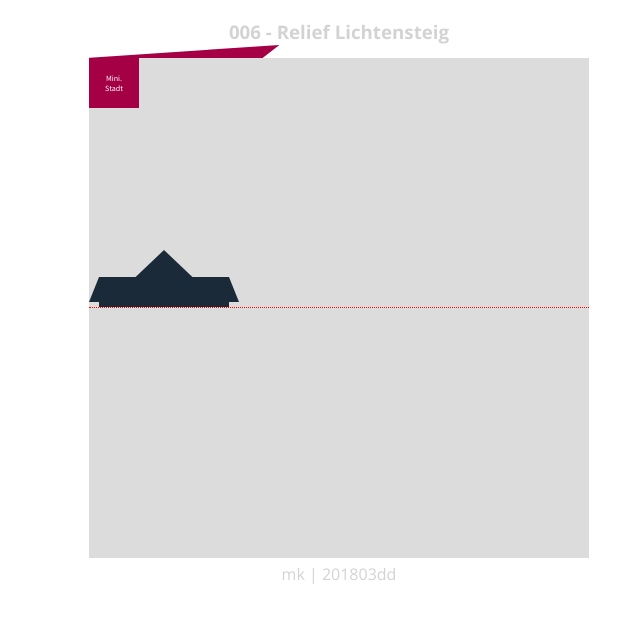
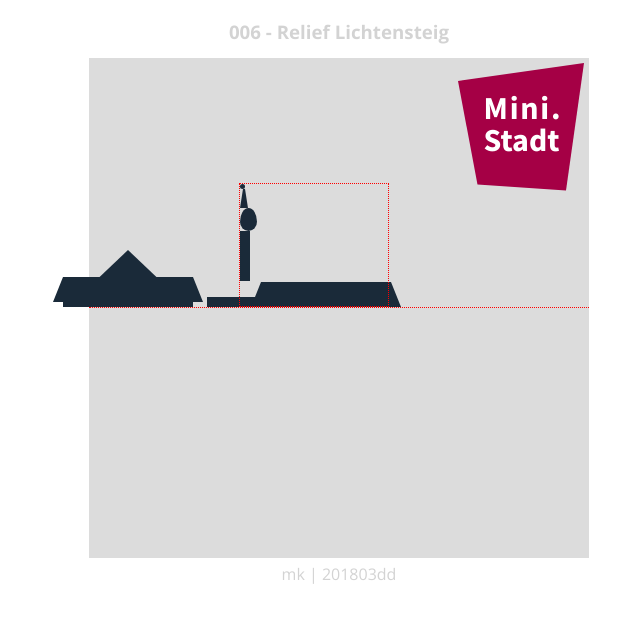
Before and after one commit to bgeye/challenge, a plain HTML site: page 006/index.html in a window 1280 px wide. Shown: the whole page, without its empty margins (301-941 px from the left). Drawn offline with nearby package versions, Linux system fonts and the light colour scheme.

Commit message:
working on houses

```diff
--- a/006/index.html
+++ b/006/index.html
@@ -14,28 +14,31 @@
     <main class="main">
         <div class="main_relief">
             <div class="main__first first">
-                <div class="first__top">
-
-                </div>
-                <div class="first__center">
-
-                </div>
-                <div class="first__bottom">
-
+                <div class="first__house">
+                    <div class="first__top"></div>
+                    <div class="first__center"></div>
+                    <div class="first__bottom"></div>
                 </div>
             </div>
-
+            <div class="main__second"></div>
+            <div class="main__third"></div>
+            <div class="main__towerleft towerleft">
+                <div class="towerleft__container">
+                    <div class="towerleft__circlesmall"></div>
+                    <div class="towerleft__trapezoidsmall"></div>
+                    <div class="towerleft__circlebig"></div>
+                    <div class="towerleft__tower"></div>
+                </div>
+            </div>
             <!--LOGO-->
             <div class="main__logo logo">
+                <div class="logo__ploygon">
+                    <div class="logo__txt">
+                        <span class="logo__mini">Mini.</span><br>
+                        <span class="logo__stadt">Stadt</span>
+                    </div>
+                </div>
 
-                <div class="logo__center">
-                    Mini.<br>
-                    Stadt
-                    <div class="logo__top">
-
-                    </div>
-
-                </div>
             </div>
         </div>
 
--- a/006/styles/006.css
+++ b/006/styles/006.css
@@ -6,7 +6,7 @@
 */
 
 @import url(https://fonts.googleapis.com/css?family=Open+Sans:700,300);
-@import url(https://fonts.googleapis.com/css?family=Source+Sans+Pro:400,600);/*as replacement for helvetica neue*/
+@import url(https://fonts.googleapis.com/css?family=Source+Sans+Pro:400,600,700);/*as replacement for helvetica neue*/
 
 *{
     box-sizing:border-box;
@@ -84,7 +84,17 @@ shapes: https://css-tricks.com/examples/ShapesOfCSS/
 }
 
 .main__first{
+    position:absolute;
+    bottom: 0;
+    left: -36px;
+    width:30%;
+    height:50%;
+}
 
+.first__house{
+    position:relative;
+    width:100%;
+    height:100%;
 
 }
 
@@ -120,30 +130,100 @@ shapes: https://css-tricks.com/examples/ShapesOfCSS/
 }
 
 
-.logo__center{
-
-    width:50px;
-    height:50px;
-    background-color:#a50045;
-    color:#ffffff;
-    text-align:center;
-    font-size:0.5rem;
-    padding-top:15px;
-    position:relative;
+.main__second{
+    position:absolute;
+    height:10px;
+    width: 54px;
+    bottom: 0;
+    left: 118px;
+    background-color:#1a2a39;
 }
 
-.logo__top{
-        width: 280px;
-        height: 150px;
-        /*width:0;
-        height:0;
-        border-left:60px solid transparent;
-        border-right:60px solid transparent;
-        border-bottom:57px solid #a50045;*/
-        -webkit-clip-path: polygon(68% 11px, -1% 24px, 62% 16% );
-        clip-path: polygon(68% 11px, -1% 24px, 62% 16%);
-        background-color: #a50045;
-        position: absolute;
-        top: -24px;
+.main__third{
+    position:absolute;
+    bottom:0px;
+    left:162px;
+    width: 150px;
+    height: 0;
+    border-style: solid;
+    border-color: transparent transparent #1a2a39 transparent;
+    border-width: 0 10px 25px 10px;
 
 }
+
+.main__towerleft{
+   position:absolute;
+   width:30%;
+   height:50%;
+   bottom:0;
+   left:150px;
+   border:1px dotted red;
+}
+
+.towerleft__container{
+    position:relative;
+    width:100%;
+    height:100%;
+}
+
+.towerleft__circlesmall{
+    width:5px;
+    height:5px;
+    border-radius:50%;
+    background-color:#1a2a39;
+}
+
+.towerleft__trapezoidsmall{
+    border-bottom: 19px solid #1a2a39;
+    border-left: 3px solid transparent;
+    border-right: 3px solid transparent;
+    height: 0;
+    width: 8px;
+}
+
+.towerleft__circlebig{
+       display:block;
+       width: 17px;
+       height: 23px;
+       background-color: #1a2a39;
+       /*-webkit-border-radius: 63px 63px 63px 63px / 108px 108px 72px 72px;*/
+       border-radius:         50%  50%  50%  50%  / 60%   60%   40%  40%;
+}
+
+
+.towerleft__tower{
+    width:10px;
+    height:50px;
+    background-color:#1a2a39;
+}
+
+
+
+/*--------------LOGO---------------*/
+.logo{
+    position:absolute;
+    right:5px;
+    top:5px;
+}
+
+.logo__ploygon{
+        width: 150px;
+        height: 150px;
+        clip-path: polygon(16% 12%, 100% 0, 88% 85%, 29% 81%);
+        background-color: #a50045;
+        position: relative;
+}
+
+.logo__txt{
+    position:absolute;
+    top: 19%;
+    left: 33%;
+    color: #ffffff;
+    font-size: 2rem;
+    font-weight: 700;
+    line-height: 2rem;
+}
+
+.logo__mini{
+    letter-spacing:0.11rem;
+}
```
